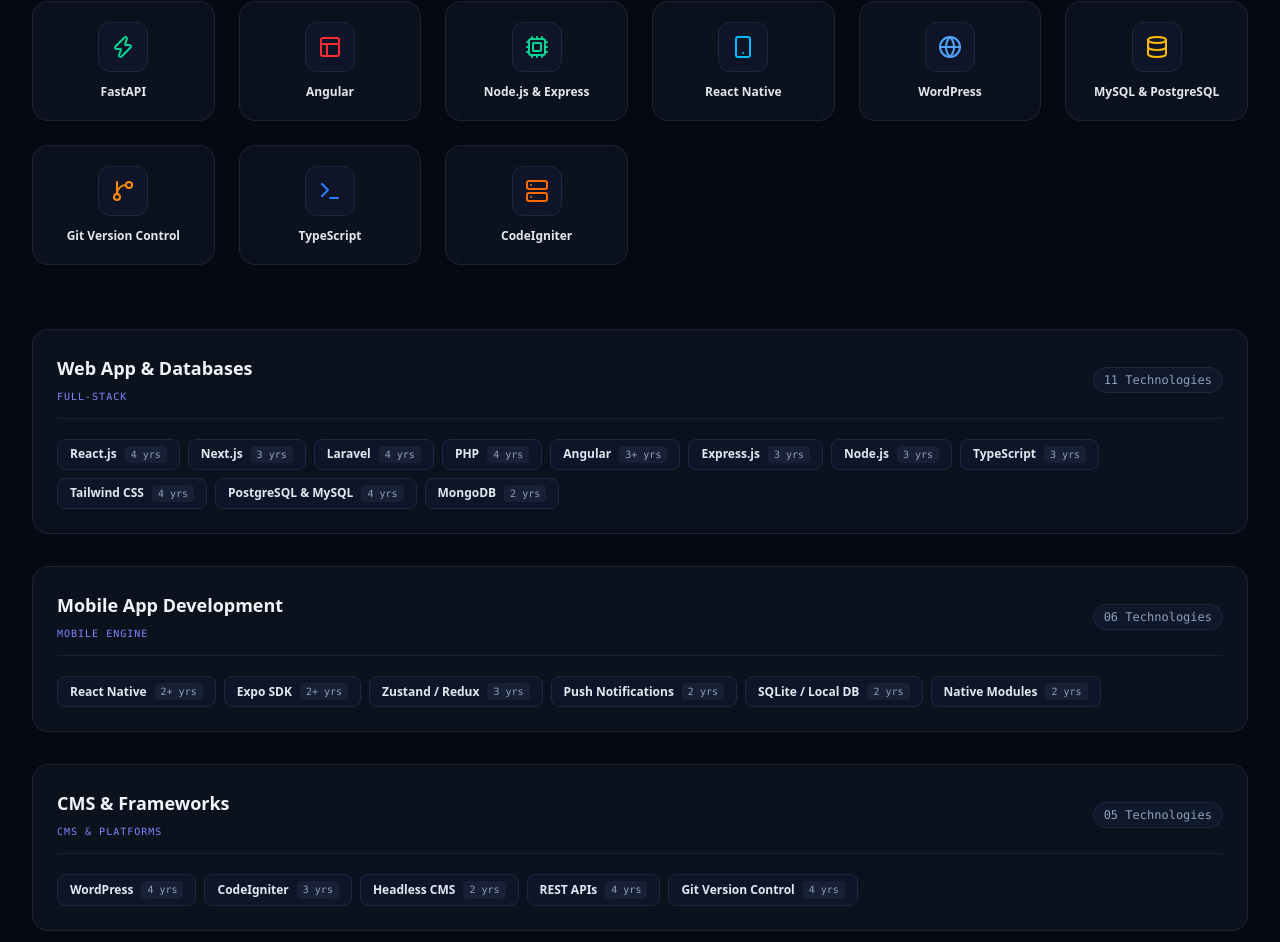
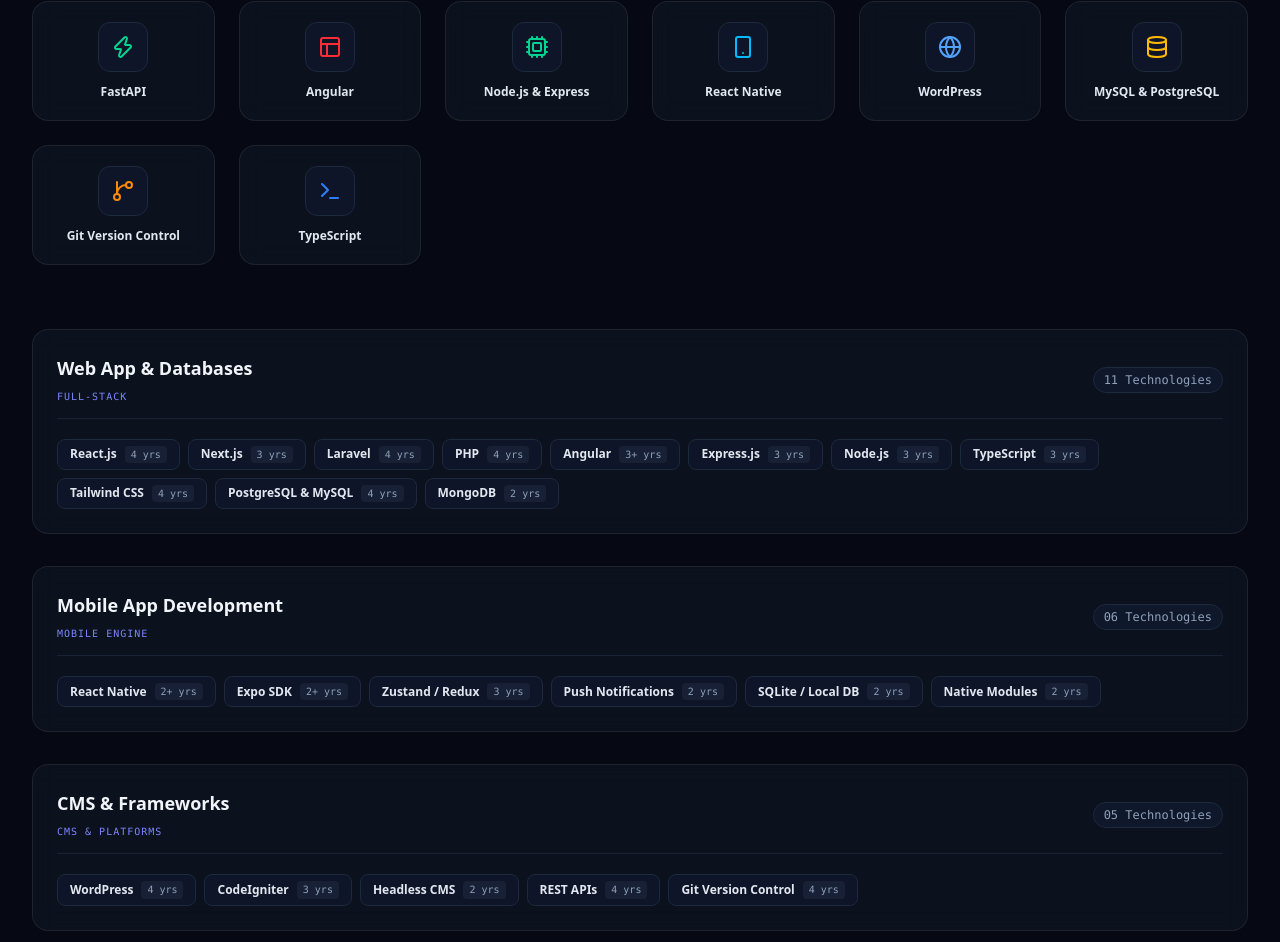
Before and after one commit to Srabani0306/srabani-portfolio, a React (Vite) app: page / in a window 1280 px wide. Shown: the part 2009-2951 px from the top of the page. Built offline with nearby package versions, Linux system fonts and the light colour scheme.

Commit message:
committed

```diff
--- a/src/components/Skills.jsx
+++ b/src/components/Skills.jsx
@@ -23,7 +23,7 @@
     { name: "MySQL & PostgreSQL", category: "Database", icon: Database, color: "text-amber-400" },
     { name: "Git Version Control", category: "DevOps", icon: GitBranch, color: "text-orange-400" },
     { name: "TypeScript", category: "Frontend", icon: Terminal, color: "text-blue-500" },
-    { name: "CodeIgniter", category: "Backend", icon: Server, color: "text-orange-500" }
+
   ];
 
   return (
```
